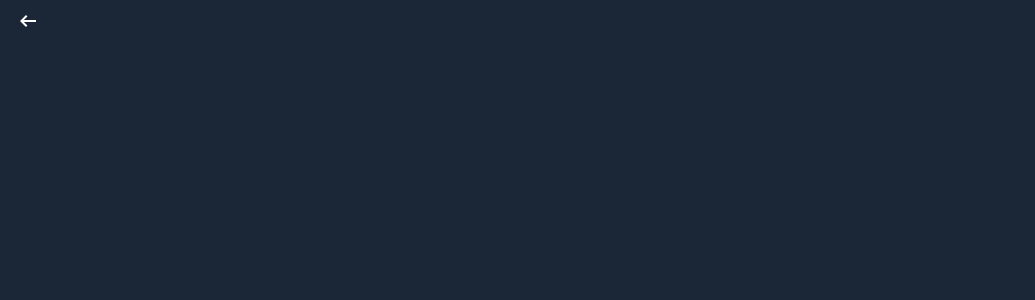
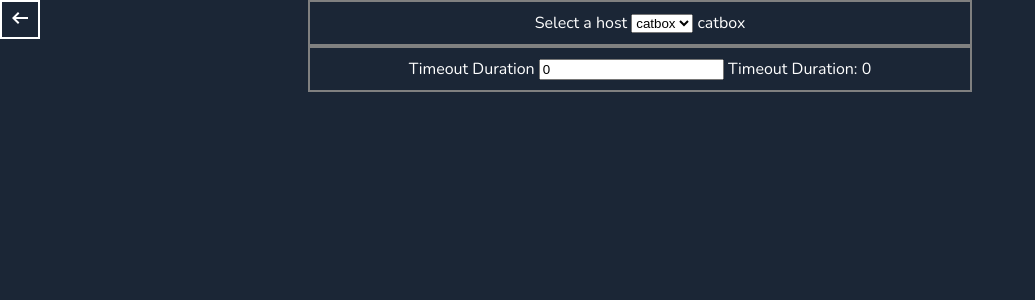
Before and after one commit to 1Mochiyuki/ClipUploader, a Svelte app in the folder frontend/: page / in a window 1280 px wide. Both pictures are taken after a click on the button 1246 px from the left and 28 px from the top of the page. Shown: the top 300 px of the page, without its empty margins (0-1035 px from the left). Built offline with nearby package versions, Linux system fonts and the light colour scheme.

Commit message:
added host and duration timeout setting

```diff
--- a/frontend/src/components/Settings.svelte
+++ b/frontend/src/components/Settings.svelte
@@ -1,12 +1,16 @@
 <script>
   import { push } from "svelte-spa-router";
+
+  const hosts = ["catbox", "pomf", "other"];
+  export let selectedHost;
+  export let timeoutDuration = 0;
 </script>
 
-<div class="div-button">
+<div>
   <button
     on:click={() => push("/")}
-    class="button-4"
-    style="background-color: rgba(0,0,0,0); border: 0px solid;  box-shadow: none; float: left"
+    class=""
+    style="background-color: rgba(0,0,0,0); border: 2px solid #FFFFFF;  box-shadow: none; float: left"
   >
     <svg
       xmlns="http://www.w3.org/2000/svg"
@@ -19,7 +23,36 @@
       /></svg
     >
   </button>
+  <div>
+    <div class="center" style=" border: 2px solid gray;">
+      <label for="selected-host">Select a host</label>
+      <select name="selected-host" bind:value={selectedHost}>
+        {#each hosts as host}
+          <option value={host}>{host}</option>
+        {/each}
+      </select>
+      <span>{!selectedHost ? "Nothing selected" : selectedHost}</span>
+    </div>
+
+    <div class="center" style=" border: 2px solid gray;">
+      <label for="timeout-duration">Timeout Duration</label>
+      <input
+        name="timeout-duration"
+        type="number"
+        placeholder="5000"
+        bind:value={timeoutDuration}
+      />
+
+      <label for="timeoutDuration">Timeout Duration: {timeoutDuration}</label>
+    </div>
+  </div>
 </div>
 
 <style>
+  .center {
+    margin: auto;
+    width: 50%;
+    border: 3px solid green;
+    padding: 10px;
+  }
 </style>
```
